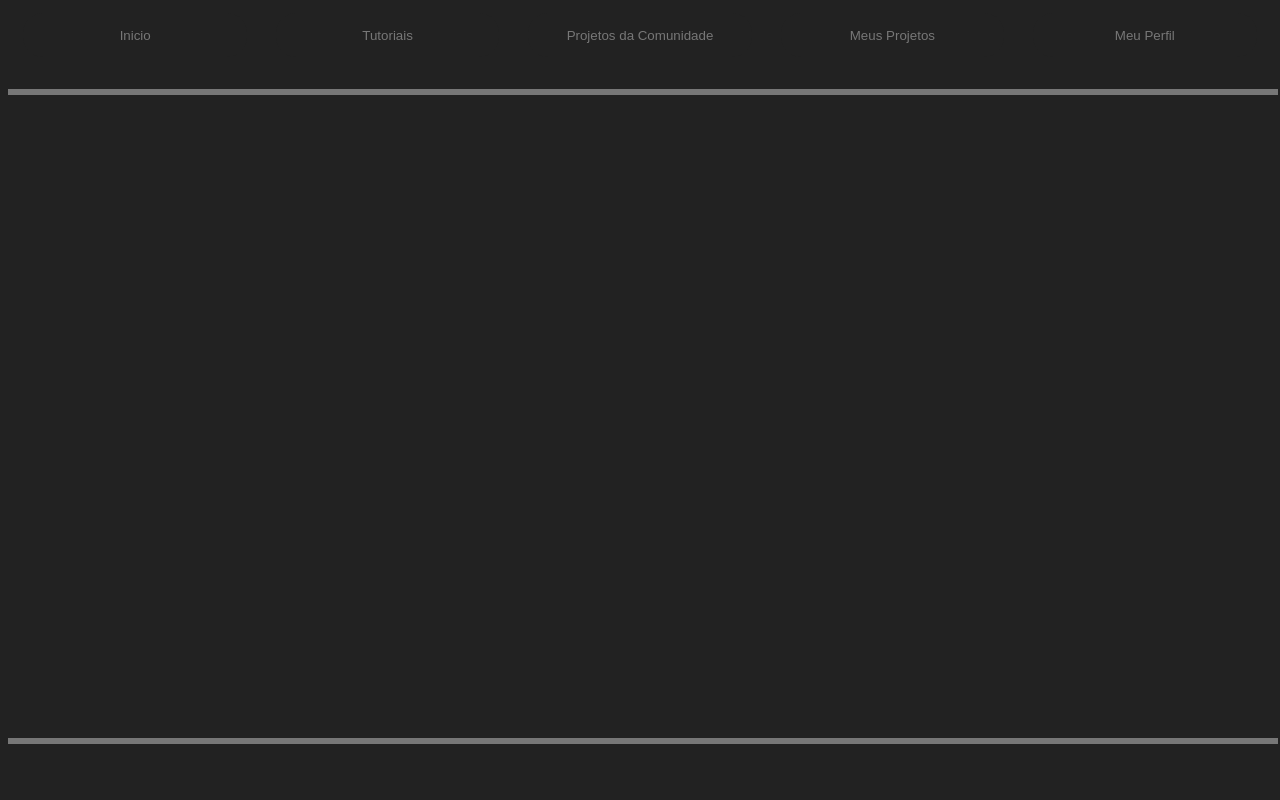
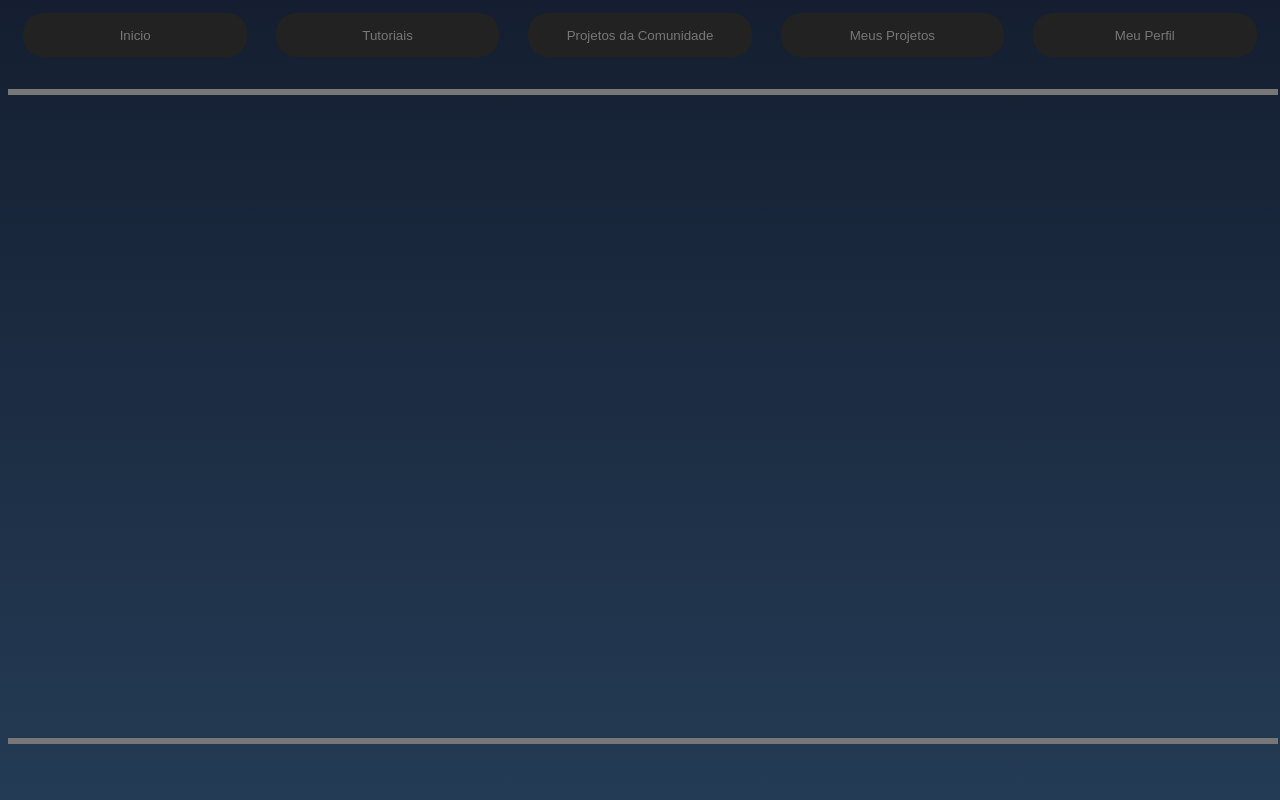
Before and after one commit to DevFelipePorto/Pixel-Piece-editor, a PHP site: page /index.html in a window 1280 px wide. Run offline with PHP 8.4, Linux system fonts and the light colour scheme.

Commit message:
Update estilo.css

```diff
--- a/estilo.css
+++ b/estilo.css
@@ -1,5 +1,5 @@
 body{
-    background-color: #222;
+    background: linear-gradient(#141e30, #243b55);
 }
 iframe{
     border: 0;
```
